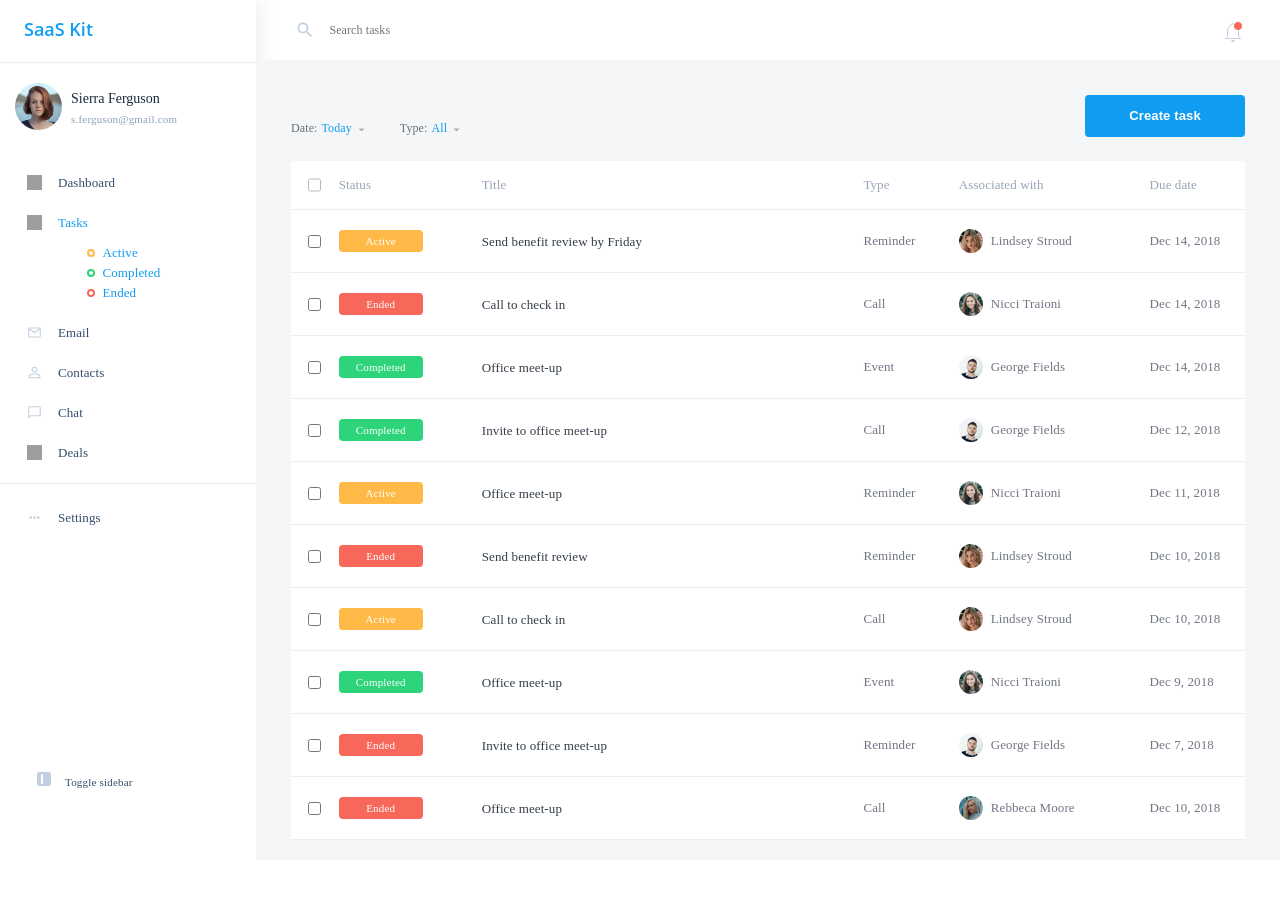
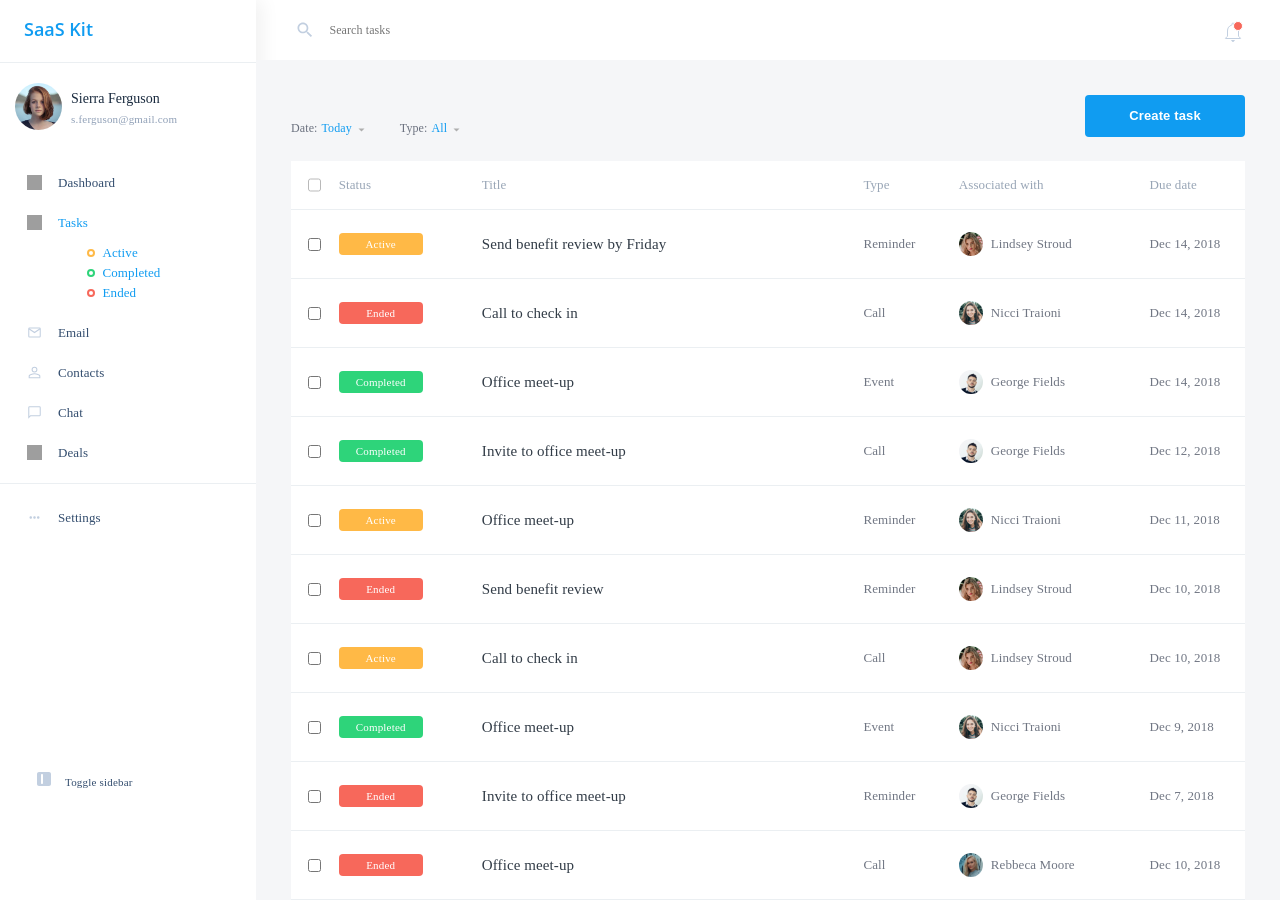
Before and after one commit to chrisfromhood/Saas-UI-Kit-App, a React (Create React App) app: page /tasks in a window 1280 px wide. Before the commit the page ends 860 px from the top, so only its background shows below. Built offline with nearby package versions, Linux system fonts and the light colour scheme; grey boxes are pictures that could not be loaded.

Commit message:
Table new classes added

```diff
--- a/src/components/Table.js
+++ b/src/components/Table.js
@@ -29,167 +29,171 @@ function Table() {
       <div className={cs["table-body"]}>
 
         <div className={cs["table-row"]}>
-          <div className={cs["cell-data-checkbox"]}>
+
+          <div className={`${cs["data-cell"]} ${cs["data-cell_checkbox"]}`}>
             <input type="checkbox" />
           </div>
-          <div className={cs["cell-data-status"]}>
-            <div className={cs["btn-status"]}>Active</div>
+          <div className={`${cs["data-cell"]} ${cs["data-cell_status"]}`}>
+            <div className={`${cs["btn-status"]} ${cs["active"]}`}>Active</div>
           </div>
-          <div className={cs["cell-data-title"]}>Send benefit review by Friday</div>
-          <div className={cs["cell-data-type"]}>Reminder</div>
-          <div className={cs["cell-data-associated"]}>
+          <div className={`${cs["data-cell"]} ${cs["data-cell_title"]}`}>Send benefit review by Friday</div>
+          <div className={`${cs["data-cell"]} ${cs["data-cell_type"]}`}>Reminder</div>
+          <div className={`${cs["data-cell"]} ${cs["data-cell_associated"]}`}>
             <img src={lindseyStroud} alt="Lindsey Stroud" />
             <span>Lindsey Stroud</span>
           </div>
-          <div className={cs["cell-data-duedate"]}>Dec 14, 2018</div>
+          <div className={`${cs["data-cell"]} ${cs["data-cell_duedate"]}`}>Dec 14, 2018</div>
         </div> {/*!--- .table-row-1 ---  */}
 
         <div className={cs["table-row"]}>
-          <div className={cs["cell-data-checkbox"]}>
+          <div className={`${cs["data-cell"]} ${cs["data-cell_checkbox"]}`}>
             <input type="checkbox" />
           </div>
-          <div className={cs["cell-data-status"]}>
+          <div className={`${cs["data-cell"]} ${cs["data-cell_status"]}`}>
             <div className={`${cs["btn-status"]} ${cs["ended"]}`}>Ended</div>
           </div>
-          <div className={cs["cell-data-title"]}>Call to check in</div>
-          <div className={cs["cell-data-type"]}>Call</div>
-          <div className={cs["cell-data-associated"]}>
+          <div className={`${cs["data-cell"]} ${cs["data-cell_title"]}`}>Call to check in</div>
+          <div className={`${cs["data-cell"]} ${cs["data-cell_type"]}`}>Call</div>
+          <div className={`${cs["data-cell"]} ${cs["data-cell_associated"]}`}>
             <img src={nicciTraioni} alt="Nicci Traioni" />
             <span>Nicci Traioni</span>
           </div>
-          <div className={cs["cell-data-duedate"]}>Dec 14, 2018</div>
+          <div className={`${cs["data-cell"]} ${cs["data-cell_duedate"]}`}>Dec 14, 2018</div>
         </div> {/*!--- .table-row-2 ---  */}
 
         <div className={cs["table-row"]}>
-          <div className={cs["cell-data-checkbox"]}>
+          <div className={`${cs["data-cell"]} ${cs["data-cell_checkbox"]}`}>
             <input type="checkbox" />
           </div>
-          <div className={cs["cell-data-status"]}>
+          <div className={`${cs["data-cell"]} ${cs["data-cell_status"]}`}>
             <div className={`${cs["btn-status"]} ${cs["completed"]}`}>Completed</div>
           </div>
-          <div className={cs["cell-data-title"]}>Office meet-up</div>
-          <div className={cs["cell-data-type"]}>Event</div>
-          <div className={cs["cell-data-associated"]}>
+          <div className={`${cs["data-cell"]} ${cs["data-cell_title"]}`}>Office meet-up</div>
+          <div className={`${cs["data-cell"]} ${cs["data-cell_type"]}`}>Event</div>
+          <div className={`${cs["data-cell"]} ${cs["data-cell_associated"]}`}>
             <img src={georgeFields} alt="George Fields" />
             <span>George Fields</span>
           </div>
-          <div className={cs["cell-data-duedate"]}>Dec 14, 2018</div>
+          <div className={`${cs["data-cell"]} ${cs["data-cell_duedate"]}`}>Dec 14, 2018</div>
         </div> {/*!--- .table-row-3 ---  */}
 
         <div className={cs["table-row"]}>
-          <div className={cs["cell-data-checkbox"]}>
+          <div className={`${cs["data-cell"]} ${cs["data-cell_checkbox"]}`}>
             <input type="checkbox" />
           </div>
-          <div className={cs["cell-data-status"]}>
+          <div className={`${cs["data-cell"]} ${cs["data-cell_status"]}`}>
             <div className={`${cs["btn-status"]} ${cs["completed"]}`}>Completed</div>
           </div>
-          <div className={cs["cell-data-title"]}>Invite to office meet-up</div>
-          <div className={cs["cell-data-type"]}>Call</div>
-          <div className={cs["cell-data-associated"]}>
+          <div className={`${cs["data-cell"]} ${cs["data-cell_title"]}`}>Invite to office meet-up</div>
+          <div className={`${cs["data-cell"]} ${cs["data-cell_type"]}`}>Call</div>
+          <div className={`${cs["data-cell"]} ${cs["data-cell_associated"]}`}>
             <img src={georgeFields} alt="George Fields" />
             <span>George Fields</span>
           </div>
-          <div className={cs["cell-data-duedate"]}>Dec 12, 2018</div>
+          <div className={`${cs["data-cell"]} ${cs["data-cell_duedate"]}`}>Dec 12, 2018</div>
         </div> {/*!--- .table-row-4 ---  */}
 
         <div className={cs["table-row"]}>
-          <div className={cs["cell-data-checkbox"]}>
+
+          <div className={`${cs["data-cell"]} ${cs["data-cell_checkbox"]}`}>
             <input type="checkbox" />
           </div>
-          <div className={cs["cell-data-status"]}>
-            <div className={cs["btn-status"]}>Active</div>
+          <div className={`${cs["data-cell"]} ${cs["data-cell_status"]}`}>
+            <div className={`${cs["btn-status"]} ${cs["active"]}`}>Active</div>
           </div>
-          <div className={cs["cell-data-title"]}>Office meet-up</div>
-          <div className={cs["cell-data-type"]}>Reminder</div>
-          <div className={cs["cell-data-associated"]}>
+          <div className={`${cs["data-cell"]} ${cs["data-cell_title"]}`}>Office meet-up</div>
+          <div className={`${cs["data-cell"]} ${cs["data-cell_type"]}`}>Reminder</div>
+          <div className={`${cs["data-cell"]} ${cs["data-cell_associated"]}`}>
             <img src={nicciTraioni} alt="Nicci Traioni" />
             <span>Nicci Traioni</span>
           </div>
-          <div className={cs["cell-data-duedate"]}>Dec 11, 2018</div>
+          <div className={`${cs["data-cell"]} ${cs["data-cell_duedate"]}`}>Dec 11, 2018</div>
+
         </div> {/*!--- .table-row-5 ---  */}
 
         <div className={cs["table-row"]}>
-          <div className={cs["cell-data-checkbox"]}>
+          <div className={`${cs["data-cell"]} ${cs["data-cell_checkbox"]}`}>
             <input type="checkbox" />
           </div>
-          <div className={cs["cell-data-status"]}>
+          <div className={`${cs["data-cell"]} ${cs["data-cell_status"]}`}>
             <div className={`${cs["btn-status"]} ${cs["ended"]}`}>Ended</div>
           </div>
-          <div className={cs["cell-data-title"]}>Send benefit review</div>
-          <div className={cs["cell-data-type"]}>Reminder</div>
-          <div className={cs["cell-data-associated"]}>
+          <div className={`${cs["data-cell"]} ${cs["data-cell_title"]}`}>Send benefit review</div>
+          <div className={`${cs["data-cell"]} ${cs["data-cell_type"]}`}>Reminder</div>
+          <div className={`${cs["data-cell"]} ${cs["data-cell_associated"]}`}>
             <img src={lindseyStroud} alt="Lindsey Stroud" />
             <span>Lindsey Stroud</span>
           </div>
-          <div className={cs["cell-data-duedate"]}>Dec 10, 2018</div>
+          <div className={`${cs["data-cell"]} ${cs["data-cell_duedate"]}`}>Dec 10, 2018</div>
         </div> {/*!--- .table-row-6 ---  */}
 
         <div className={cs["table-row"]}>
-          <div className={cs["cell-data-checkbox"]}>
+          <div className={`${cs["data-cell"]} ${cs["data-cell_checkbox"]}`}>
             <input type="checkbox" />
           </div>
-          <div className={cs["cell-data-status"]}>
-            <div className={cs["btn-status"]}>Active</div>
+          <div className={`${cs["data-cell"]} ${cs["data-cell_status"]}`}>
+            <div className={`${cs["btn-status"]} ${cs["active"]}`}>Active</div>
           </div>
-          <div className={cs["cell-data-title"]}>Call to check in</div>
-          <div className={cs["cell-data-type"]}>Call</div>
-          <div className={cs["cell-data-associated"]}>
+          <div className={`${cs["data-cell"]} ${cs["data-cell_title"]}`}>Call to check in</div>
+          <div className={`${cs["data-cell"]} ${cs["data-cell_type"]}`}>Call</div>
+          <div className={`${cs["data-cell"]} ${cs["data-cell_associated"]}`}>
             <img src={lindseyStroud} alt="Lindsey Stroud" />
             <span>Lindsey Stroud</span>
           </div>
-          <div className={cs["cell-data-duedate"]}>Dec 10, 2018</div>
+          <div className={`${cs["data-cell"]} ${cs["data-cell_duedate"]}`}>Dec 10, 2018</div>
         </div> {/*!--- .table-row-7 ---  */}
 
         <div className={cs["table-row"]}>
-          <div className={cs["cell-data-checkbox"]}>
+          <div className={`${cs["data-cell"]} ${cs["data-cell_checkbox"]}`}>
             <input type="checkbox" />
           </div>
-          <div className={cs["cell-data-status"]}>
+          <div className={`${cs["data-cell"]} ${cs["data-cell_status"]}`}>
             <div className={`${cs["btn-status"]} ${cs["completed"]}`}>Completed</div>
           </div>
-          <div className={cs["cell-data-title"]}>Office meet-up</div>
-          <div className={cs["cell-data-type"]}>Event</div>
-          <div className={cs["cell-data-associated"]}>
+          <div className={`${cs["data-cell"]} ${cs["data-cell_title"]}`}>Office meet-up</div>
+          <div className={`${cs["data-cell"]} ${cs["data-cell_type"]}`}>Event</div>
+          <div className={`${cs["data-cell"]} ${cs["data-cell_associated"]}`}>
             <img src={nicciTraioni} alt="Nicci Traioni" />
             <span>Nicci Traioni</span>
           </div>
-          <div className={cs["cell-data-duedate"]}>Dec 9, 2018</div>
+          <div className={`${cs["data-cell"]} ${cs["data-cell_duedate"]}`}>Dec 9, 2018</div>
         </div> {/*!--- .table-row-8 ---  */}
 
         <div className={cs["table-row"]}>
-          <div className={cs["cell-data-checkbox"]}>
+          <div className={`${cs["data-cell"]} ${cs["data-cell_checkbox"]}`}>
             <input type="checkbox" />
           </div>
-          <div className={cs["cell-data-status"]}>
+          <div className={`${cs["data-cell"]} ${cs["data-cell_status"]}`}>
             <div className={`${cs["btn-status"]} ${cs["ended"]}`}>Ended</div>
           </div>
-          <div className={cs["cell-data-title"]}>Invite to office meet-up</div>
-          <div className={cs["cell-data-type"]}>Reminder</div>
-          <div className={cs["cell-data-associated"]}>
+          <div className={`${cs["data-cell"]} ${cs["data-cell_title"]}`}>Invite to office meet-up</div>
+          <div className={`${cs["data-cell"]} ${cs["data-cell_type"]}`}>Reminder</div>
+          <div className={`${cs["data-cell"]} ${cs["data-cell_associated"]}`}>
             <img src={georgeFields} alt="George Fields" />
             <span>George Fields</span>
           </div>
-          <div className={cs["cell-data-duedate"]}>Dec 7, 2018</div>
+          <div className={`${cs["data-cell"]} ${cs["data-cell_duedate"]}`}>Dec 7, 2018</div>
         </div> {/*!--- .table-row-9 ---  */}
 
         <div className={cs["table-row"]}>
-          <div className={cs["cell-data-checkbox"]}>
+          <div className={`${cs["data-cell"]} ${cs["data-cell_checkbox"]}`}>
             <input type="checkbox" />
           </div>
-          <div className={cs["cell-data-status"]}>
+          <div className={`${cs["data-cell"]} ${cs["data-cell_status"]}`}>
             <div className={`${cs["btn-status"]} ${cs["ended"]}`}>Ended</div>
           </div>
-          <div className={cs["cell-data-title"]}>Office meet-up</div>
-          <div className={cs["cell-data-type"]}>Call</div>
-          <div className={cs["cell-data-associated"]}>
+          <div className={`${cs["data-cell"]} ${cs["data-cell_title"]}`}>Office meet-up</div>
+          <div className={`${cs["data-cell"]} ${cs["data-cell_type"]}`}>Call</div>
+          <div className={`${cs["data-cell"]} ${cs["data-cell_associated"]}`}>
             <img src={rebbeccaMoore} alt="Rebbeca Moore" />
             <span>Rebbeca Moore</span>
           </div>
-          <div className={cs["cell-data-duedate"]}>Dec 10, 2018</div>
+          <div className={`${cs["data-cell"]} ${cs["data-cell_duedate"]}`}>Dec 10, 2018</div>
         </div> {/*!--- .table-row-10 ---  */}
 
       </div>
     </div>
+
   );
 }
 
--- a/src/components/Table.module.css
+++ b/src/components/Table.module.css
@@ -13,15 +13,15 @@
   width: 100%;
   background-color: var(--color-white);
   display: flex;
-  padding: 1.4rem 0;
   border-bottom: 0.1rem solid #EBEFF2;
 
   .head-cell {
-    font-size: 13px;
-    line-height: 20px;
+    font-size: 1.3rem;
+    line-height: 2rem;
     letter-spacing: 0.1px;
     color: var(--color-dark-blue);
     opacity: 0.5;
+    padding: 1.4rem 0;
   }
 
   .checkbox-width{
@@ -62,23 +62,28 @@
     background-color: var(--color-white);
     display: flex;
     align-items: center;
-    padding: 1.9rem 0;
 
-    .cell-data-checkbox {
+    .data-cell{
+      font-weight: 400;
+      line-height: 2rem;
+      padding: 2.2rem 0;
+      letter-spacing: 0.1px;
+      color: var(--color-table-gray);
+    }
+
+    .data-cell_checkbox {
       display: flex;
       justify-content: center;
       width: 5%;
       border-radius: 4px;
     }
 
-    .cell-data-status {
+    .data-cell_status {
       width: 15%;
-
 
       .btn-status {
         height: 2.2rem;
         width: 8.4rem;
-        background-color: var(--color-yellow);
         text-align: center;
         font-size: 11px;
         line-height: 1.6rem;
@@ -92,35 +97,31 @@
         background-color: var(--color-red);
       }
 
+      .active{
+        background-color: var(--color-yellow);
+      }
+
       .completed{
         background-color: var(--color-green);
       }
     }
 
-    .cell-data-title {
+    .data-cell_title {
       width: 40%;
+      font-size: 1.5rem;
       line-height: 23px;
-      letter-spacing: 0.1px;
       color: var(--color-table-black);
     }
 
-    .cell-data-type,
-    .cell-data-duedate {
+    .data-cell_type,
+    .data-cell_duedate {
       width: 10%;
-      font-weight: 400;
-      line-height: 2rem;
-      letter-spacing: 0.1px;
-      color: var(--color-table-gray);
     }
 
-    .cell-data-associated {
+    .data-cell_associated {
       width: 20%;
       display: flex;
       align-items: center;
-      font-weight: 400;
-      line-height: 2rem;
-      letter-spacing: 0.1px;
-      color: var(--color-table-gray);
 
       img {
         width: 2.4rem;
```
Also changed, not shown: src/App.js (+3 -15 lines), src/App.module.css (+0 -43 lines), src/components/Searchbar.js (added, +24 -0 lines), src/components/Searchbar.module.css (added, +43 -0 lines).
